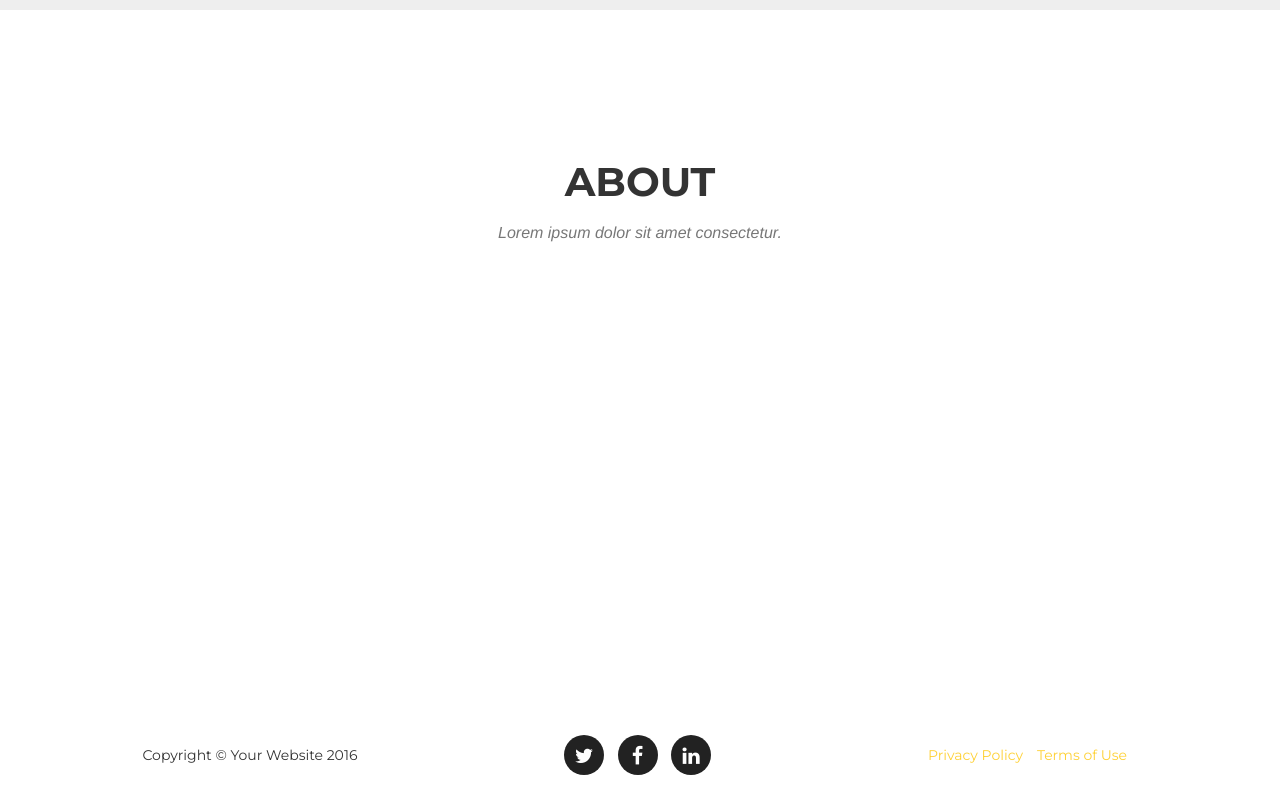
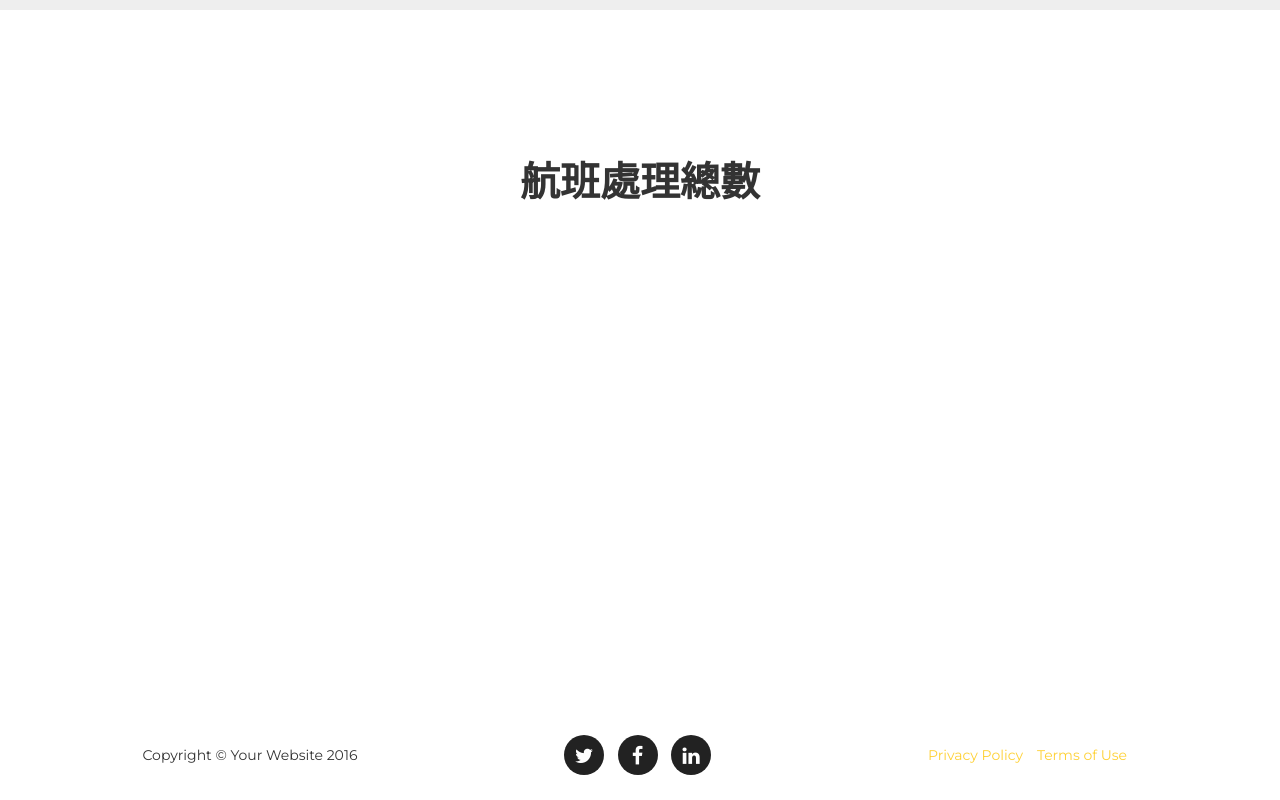
Before and after one commit to ianmaksh/homework5, a website: page index.html in a window 1280 px wide. Shown: the part 2148-2948 px from the top of the page. Drawn offline with nearby package versions, Linux system fonts and the light colour scheme; a web font is replaced by a local one.

Commit message:
Update index.html

```diff
--- a/index.html
+++ b/index.html
@@ -359,8 +359,7 @@ myChart.setOption(option);
         <div class="container">
             <div class="row">
                 <div class="col-lg-12 text-center">
-                    <h2 class="section-heading">About</h2>
-                    <h3 class="section-subheading text-muted">Lorem ipsum dolor sit amet consectetur.</h3>
+                    <h2 class="section-heading">航班處理總數</h2>
                 </div>
                 <div id="main3" style="width: 600px;height:400px;"></div>
                 <script type="text/javascript">
```
